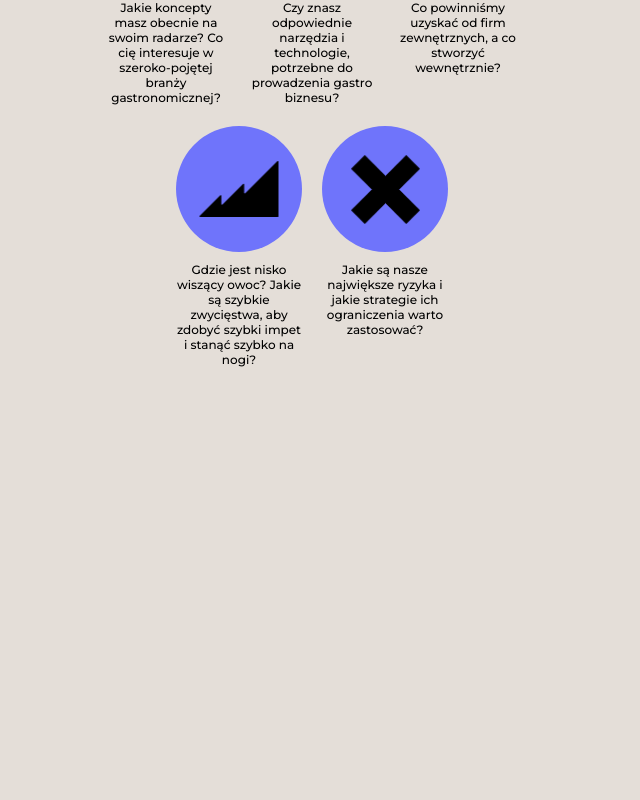
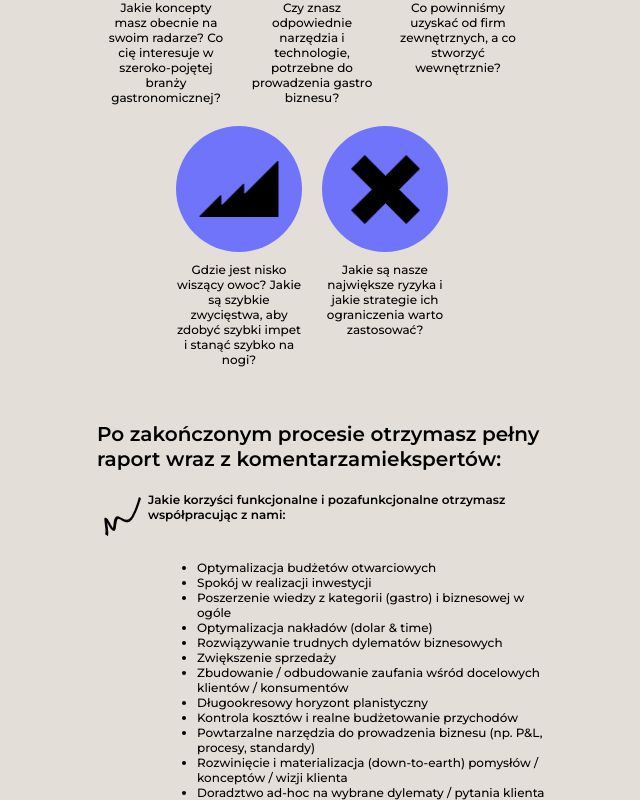
Before and after one commit to PIvSky/mgd_app, a React (Vite) app: page /offer/new-business in a window 1280 px wide. Shown: the part 969-1769 px from the top of the page, without its empty margins (318-958 px from the left). Before the commit the page ends 1336 px from the top, so only its background shows below. Built offline with nearby package versions, Linux system fonts and the light colour scheme.

Commit message:
added first list in third section

```diff
--- a/src/components/Offer/NewBiz/NewBiz.jsx
+++ b/src/components/Offer/NewBiz/NewBiz.jsx
@@ -46,8 +46,26 @@ const NewBiz = () => {
         },
     ];
 
+    const report = {
+        title: 'Po zakończonym procesie otrzymasz pełny raport wraz z komentarzamiekspertów:',
+        subtitleOne : 'Jakie korzyści funkcjonalne i pozafunkcjonalne otrzymasz współpracując z nami:',
+        listOne : [
+            'Optymalizacja budżetów otwarciowych',
+            'Spokój w realizacji inwestycji ',
+            'Poszerzenie wiedzy z kategorii (gastro) i biznesowej w ogóle',
+            'Optymalizacja nakładów (dolar & time)',
+            'Rozwiązywanie trudnych dylematów biznesowych',
+            'Zwiększenie sprzedaży ',
+            'Zbudowanie / odbudowanie zaufania wśród docelowych klientów / konsumentów ',
+            'Długookresowy horyzont planistyczny',
+            'Kontrola kosztów i realne budżetowanie przychodów',
+            "Powtarzalne narzędzia do prowadzenia biznesu (np. P&L, procesy, standardy)",
+            'Rozwinięcie i materializacja (down-to-earth) pomysłów / konceptów / wizji klienta',
+            'Doradztwo ad-hoc na wybrane dylematy / pytania klienta'
+        ]
+    };
+
     return (
-    <>
         <div className='new-biz'>
             <div className='main-container'>
                 <h3 className='title'>{main.title}</h3>
@@ -66,7 +84,7 @@ const NewBiz = () => {
                 <p className='desc-subtitle'>{desc.subtitle}</p>
                 <div className='inforgraphic-container'>
                 {infographic.map((index, key) => (
-                    <div className='graf-card'>
+                    <div className='graf-card' key={key}>
                         <div className='graf-rect'>
                             <img src={index.src} alt='graf-img'></img>
                         </div>
@@ -75,11 +93,26 @@ const NewBiz = () => {
                 ))}
                 </div>
             </div>
+            <div className='report'>
+                <h3 className='report-title'>{report.title}</h3>
+                <div className='subtitle-one'>
+                    <img src={sketch} alt='sketch' />
+                    <p>{report.subtitleOne}</p>
+                </div>
+                <div className='list-one'>
+                    <ul>
+                    {report.listOne.map((index, key)=> (
+                        <li key={key}>{index}</li>
+                    ))}
+                    </ul>
+                </div>
+                <div className='subtitle-two'>
+
+                </div>
+            </div>
 
             <VectorBg className='bg-vector'/>
         </div>
-    </>
-
     )
 }
 
--- a/src/components/Offer/NewBiz/NewBiz.scss
+++ b/src/components/Offer/NewBiz/NewBiz.scss
@@ -68,6 +68,7 @@
         &-title {
             padding-top: 30px;
             @include md-title__mobile;
+            font-weight: 600;
         }
 
         &-subtitle {
@@ -112,6 +113,42 @@
         }
     }
 
+    .report {
+        margin: 0 auto;
+        padding-inline: 38px;
+        max-width: 450px;
+
+        &-title {
+            padding-top: 55px;
+            @include md-title__mobile;
+            font-weight: 600;
+        }
+
+        .subtitle-one {
+            display: flex;
+            flex-direction: row;
+            padding-top: 20px;
+
+            p {
+                @include md-content;
+                font-weight: 600;
+            }
+        }
+
+        .list-one {
+            padding-top: 21px;
+            padding-left: 100px;
+            ul {
+                list-style: circle;
+                list-style-type: disc;
+                li {
+                    @include md-content;
+                    font-weight: 500;
+                }
+            }
+        }
+    }
+
     .bg-vector {
         position: absolute;
         width: 1234.199px;
```
